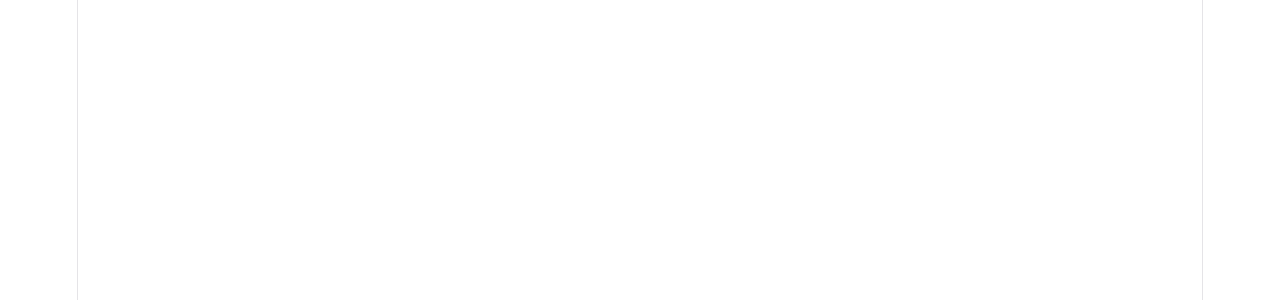
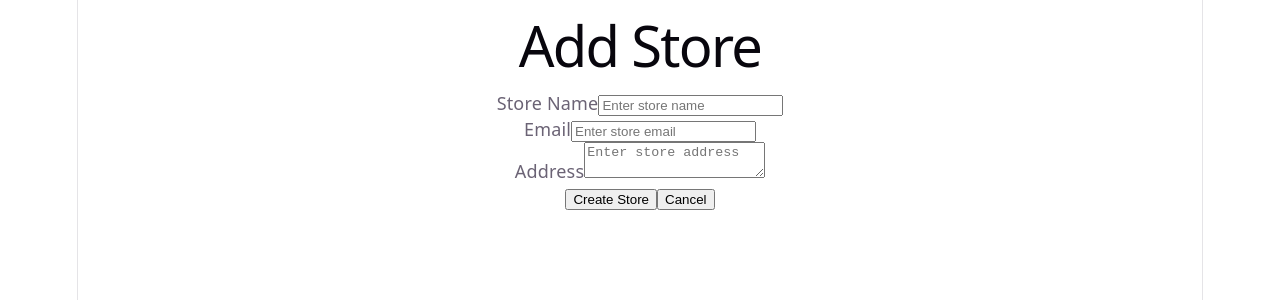
Before and after one commit to patil-bhupendra/roxiler-rating-app, a React app in the folder frontend/: page /admin/stores/add in a window 1280 px wide. Before the commit this address had no page. Shown: the top 300 px of the page. Built offline with nearby package versions, Linux system fonts and the light colour scheme; the HTML template or start-up script is replaced by a standard one.

Commit message:
Add admin store creation

```diff
--- a/frontend/src/App.jsx
+++ b/frontend/src/App.jsx
@@ -8,6 +8,7 @@ import AdminUsers from "./pages/AdminUsers";
 import AdminStores from "./pages/AdminStores";
 import AdminUserDetails from "./pages/AdminUserDetails";
 import AdminAddUser from "./pages/AdminAddUser";
+import AdminAddStore from "./pages/AdminAddStore";
 
 function App() {
   return (
@@ -23,6 +24,7 @@ function App() {
         <Route path="/owner" element={<OwnerDashboard />} />
         <Route path="/admin/users/:id" element={<AdminUserDetails />} />
         <Route path="/admin/users/add" element={<AdminAddUser />} />
+        <Route path="/admin/stores/add" element={<AdminAddStore />} />
       </Routes>
     </BrowserRouter>
   );
--- /dev/null
+++ b/frontend/src/pages/AdminAddStore.jsx
@@ -0,0 +1,116 @@
+import { useState } from "react";
+import { useNavigate } from "react-router-dom";
+
+const AdminAddStore = () => {
+  const [name, setName] = useState("");
+  const [email, setEmail] = useState("");
+  const [address, setAddress] = useState("");
+
+  const [loading, setLoading] = useState(false);
+
+  const navigate = useNavigate();
+
+  const token = localStorage.getItem("token");
+
+  const handleSubmit = async (e) => {
+    e.preventDefault();
+
+    if (!name || !email || !address) {
+      alert("Please fill all fields");
+      return;
+    }
+
+    try {
+      setLoading(true);
+
+      const response = await fetch(
+        "http://localhost:5000/api/admin/stores",
+        {
+          method: "POST",
+          headers: {
+            "Content-Type": "application/json",
+            Authorization: `Bearer ${token}`,
+          },
+          body: JSON.stringify({
+            name,
+            email,
+            address,
+          }),
+        }
+      );
+
+      const data = await response.json();
+
+      if (!response.ok) {
+        alert(data.message);
+        return;
+      }
+
+      alert("Store created successfully");
+
+      setName("");
+      setEmail("");
+      setAddress("");
+
+      navigate("/admin/stores");
+    } catch (error) {
+      console.error("Create store error:", error);
+      alert("Unable to create store");
+    } finally {
+      setLoading(false);
+    }
+  };
+
+  return (
+    <div>
+      <h1>Add Store</h1>
+
+      <form onSubmit={handleSubmit}>
+        <div>
+          <label>Store Name</label>
+
+          <input
+            type="text"
+            placeholder="Enter store name"
+            value={name}
+            onChange={(e) => setName(e.target.value)}
+          />
+        </div>
+
+        <div>
+          <label>Email</label>
+
+          <input
+            type="email"
+            placeholder="Enter store email"
+            value={email}
+            onChange={(e) => setEmail(e.target.value)}
+          />
+        </div>
+
+        <div>
+          <label>Address</label>
+
+          <textarea
+            placeholder="Enter store address"
+            value={address}
+            onChange={(e) => setAddress(e.target.value)}
+          />
+        </div>
+
+        <button type="submit" disabled={loading}>
+          {loading ? "Creating..." : "Create Store"}
+        </button>
+
+        <button
+          type="button"
+          onClick={() => navigate("/admin/stores")}
+        >
+          Cancel
+        </button>
+      </form>
+    </div>
+  );
+};
+
+export default AdminAddStore;
--- a/frontend/src/pages/AdminStores.jsx
+++ b/frontend/src/pages/AdminStores.jsx
@@ -1,4 +1,5 @@
 import { useEffect, useState } from "react";
+import { useNavigate } from "react-router-dom";
 
 const AdminStores = () => {
   const [stores, setStores] = useState([]);
@@ -10,6 +11,8 @@ const AdminStores = () => {
 
   const [sortBy, setSortBy] = useState("id");
   const [order, setOrder] = useState("ASC");
+
+  const navigate = useNavigate();
 
   const token = localStorage.getItem("token");
 
@@ -82,7 +85,11 @@ const AdminStores = () => {
 
   return (
     <div>
-      <h1>Admin Stores</h1>
+      <div className="admin-stores-header">
+        <h1>Admin Stores</h1>
+
+        <button onClick={() => navigate("/admin/stores/add")}>Add Store</button>
+      </div>
 
       <div className="admin-store-filters">
         <input
```
Also changed, not shown: frontend/src/App.css (+12 -0 lines).
